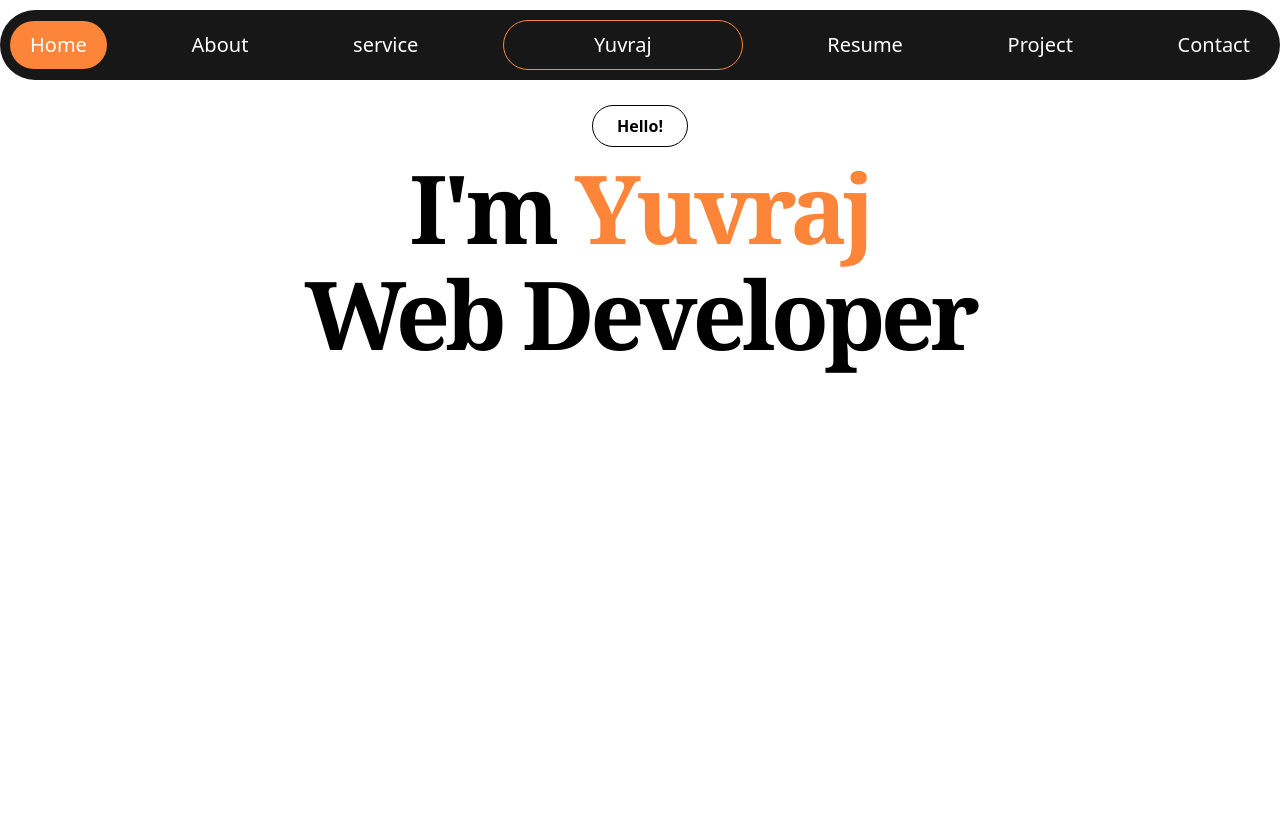
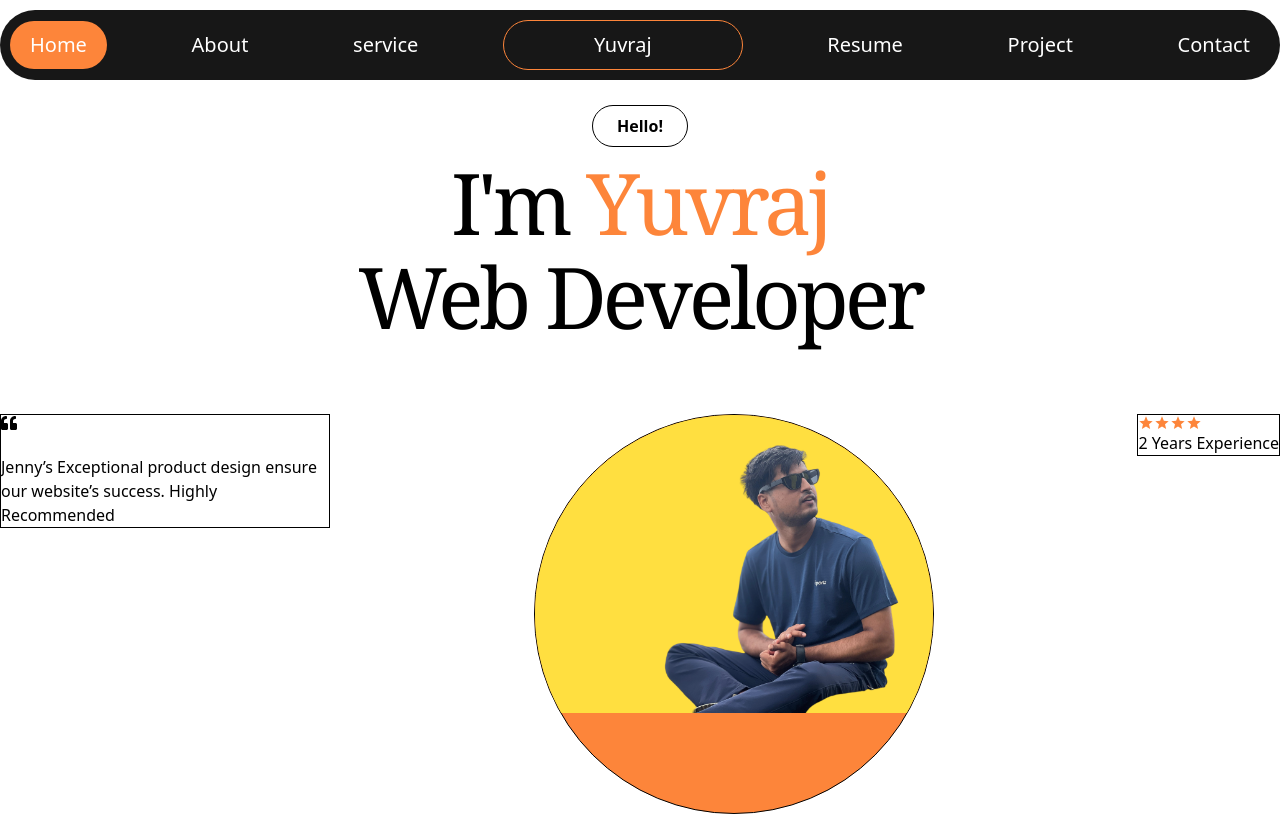
Before and after one commit to yuvraj-sapkota/portfolio, a React (Vite) app in the folder frontend/: page / in a window 1280 px wide. Built offline with nearby package versions, Linux system fonts and the light colour scheme.

Commit message:
working in the header section

```diff
--- a/frontend/package.json
+++ b/frontend/package.json
@@ -14,6 +14,8 @@
     "lucide-react": "^0.507.0",
     "react": "^19.1.0",
     "react-dom": "^19.1.0",
+    "react-icon": "^1.0.0",
+    "react-icons": "^5.5.0",
     "tailwindcss": "^4.1.5"
   },
   "devDependencies": {
--- a/frontend/src/components/HeaderSeaction.jsx
+++ b/frontend/src/components/HeaderSeaction.jsx
@@ -1,13 +1,48 @@
+import { FaQuoteLeft } from "react-icons/fa";
+import me from "../assets/images/me.png";
+import { MdOutlineStarPurple500 } from "react-icons/md";
+
 const HeaderSection = () => {
   return (
     <>
-      <div className="mx-auto max-w-[900px]   flex flex-col items-center justify-center gap-2">
-      <div className="border py-[8px] px-[24px] rounded-full font-bold">
-        <p>Hello!</p>
+      <div className="mx-auto max-w-[900px]   flex flex-col items-center justify-center gap-2 mb-[70px]">
+        <div className="border py-[8px] px-[24px] rounded-full font-bold">
+          <p>Hello!</p>
+        </div>
+        <div className="text-center text-4xl md:text-[48px] lg:text-[85px] font-extralight font-serif tracking-tighter ">
+          <p>
+            I'm <span className="text-[#FD853A]">Yuvraj</span> <br /> Web
+            Developer
+          </p>
+        </div>
       </div>
-      <div className="text-center text-4xl md:text-[48px] lg:text-[95px] font-semibold font-serif tracking-tighter ">
-        <p>I'm <span className="text-[#FD853A]">Yuvraj</span> <br /> Web Developer</p>
-      </div>
+
+      <div className="max-w-[1300px] mx-auto flex items-start justify-between ">
+        {/* quotes  */}
+        <div className="border  border-black">
+          <div className="mb-6">
+            <FaQuoteLeft />
+          </div>
+          <p className="max-w-[328px]">
+            Jenny’s Exceptional product design ensure our website’s success.
+            Highly Recommended
+          </p>
+        </div>
+        {/* image  */}
+        <div className="w-[400px] h-[400px] rounded-full bg-[#FD853A] overflow-hidden object-cover border  border-black">
+          <img src={me} alt="" />
+        </div>
+
+        {/* experience  */}
+        <div  className="border  border-black">
+          <div className="flex items-center">
+            <MdOutlineStarPurple500 className="text-[#FD853A]" />
+            <MdOutlineStarPurple500 className="text-[#FD853A]" />
+            <MdOutlineStarPurple500 className="text-[#FD853A]" />
+            <MdOutlineStarPurple500 className="text-[#FD853A]" />
+          </div>
+          <p>2 Years <span> Experience </span></p>
+        </div>
       </div>
     </>
   );
```
Also changed, not shown: frontend/src/assets/images/me.png (added), 1 other file (tests, documents, lock files or other folders).
